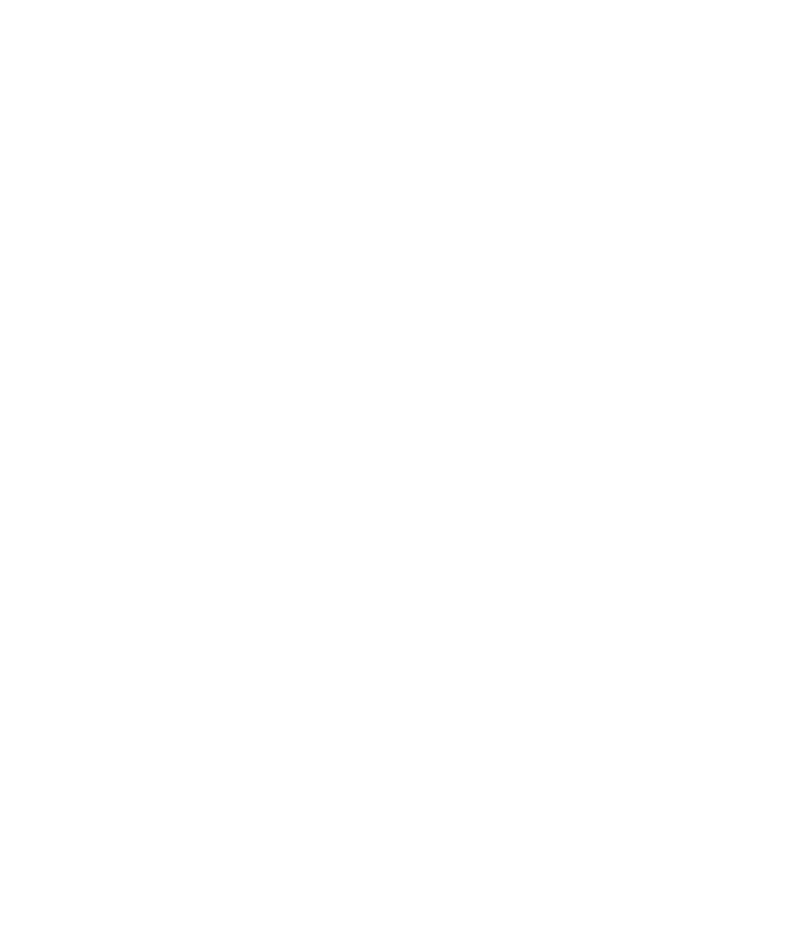
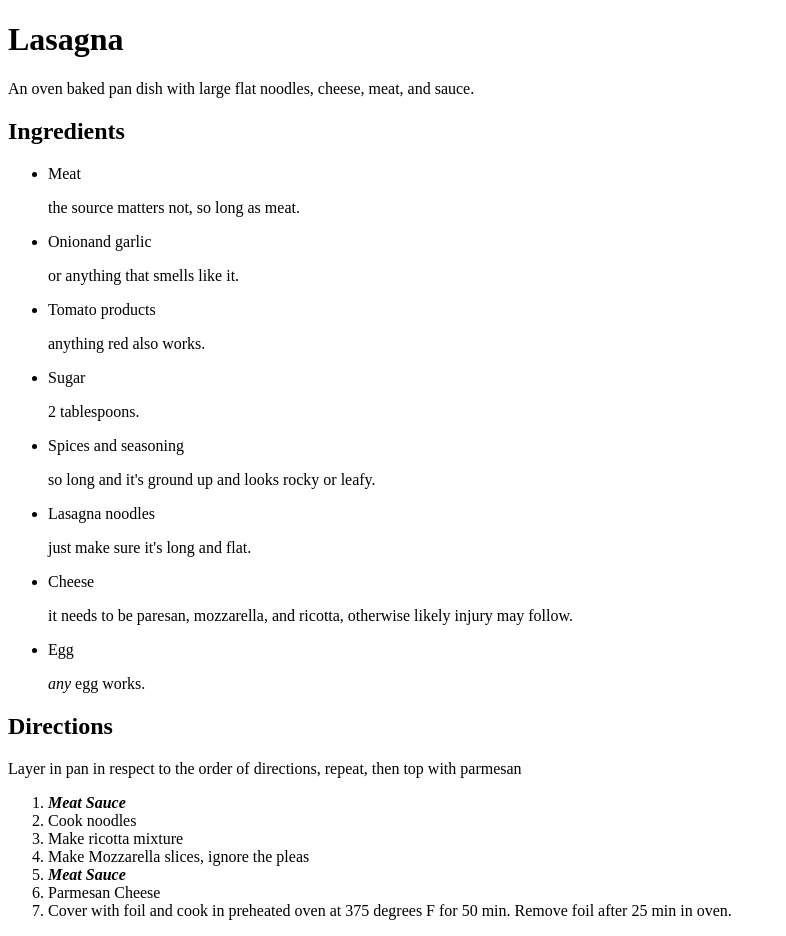
Before and after one commit to lJollyl/odin-recipes, a plain HTML site: page recipes/lasagna.html in a window 1280 px wide. Shown: the whole page, without its empty margins (0-786 px from the left). Before the commit the page ends 800 px from the top, so only its background shows below. Drawn offline with Linux system fonts and the light colour scheme.

Commit message:
Create lasagna recipe page and add link to index

```diff
--- a/recipes/lasagna.html
+++ b/recipes/lasagna.html
@@ -0,0 +1,33 @@
+<!DOCTYPE html>
+<html lang="en">
+    <head>
+        <meta charset="utf-8">
+        <title>Odin-recipes</title>
+    </head>
+    <body>
+        <h1>Lasagna</h1>
+        <p>An oven baked pan dish with large flat noodles, cheese, meat, and sauce.</p>
+        <h2>Ingredients</h2>
+        <ul>
+            <li>Meat</li> <p>the source matters not, so long as meat.</p>
+            <li>Onionand garlic</li> <p>or anything that smells like it.</p>
+            <li>Tomato products</li> <p>anything red also works.</p>
+            <li>Sugar</li> <p>2 tablespoons.</p>
+            <li>Spices and seasoning</li> <p>so long and it's ground up and looks rocky or leafy.</p>
+            <li>Lasagna noodles</li> <p>just make sure it's long and flat.</p>
+            <li>Cheese</li> <p>it needs to be paresan, mozzarella, and ricotta, otherwise likely injury may follow.</p>
+            <li>Egg</li> <p><em>any</em> egg works.</p>
+        </ul>
+        <h2>Directions</h2>
+        <p>Layer in pan in respect to the order of directions, repeat, then top with parmesan</p>
+        <ol>
+            <li><strong><em>Meat Sauce</em></strong></li>
+            <li>Cook noodles</li>
+            <li>Make ricotta mixture</li>
+            <li>Make Mozzarella slices, ignore the pleas</li>
+            <li><strong><em>Meat Sauce</em></strong></li>
+            <li>Parmesan Cheese</li>
+            <li>Cover with foil and cook in preheated oven at 375 degrees F for 50 min. Remove foil after 25 min in oven.</li>
+        </ol>
+    </body>
+</html>
```
Also changed, not shown: index.html (+1 -1 lines).
